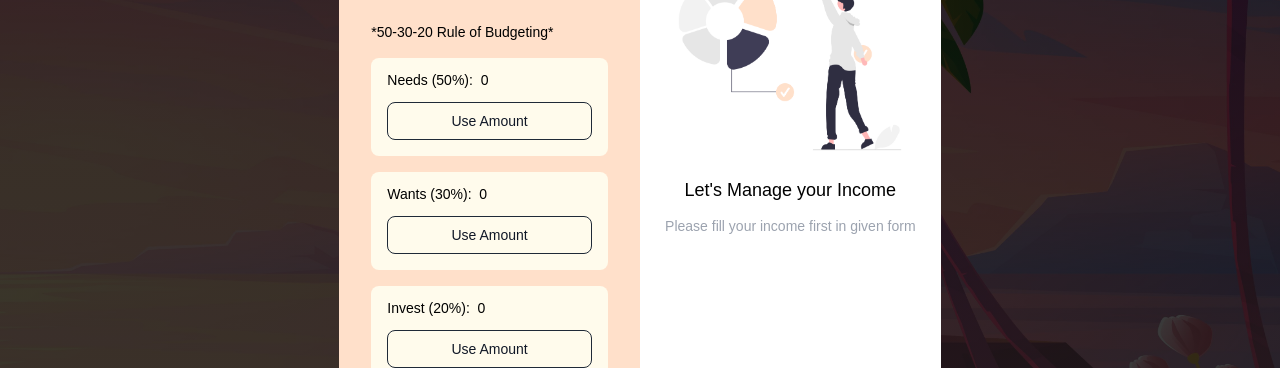
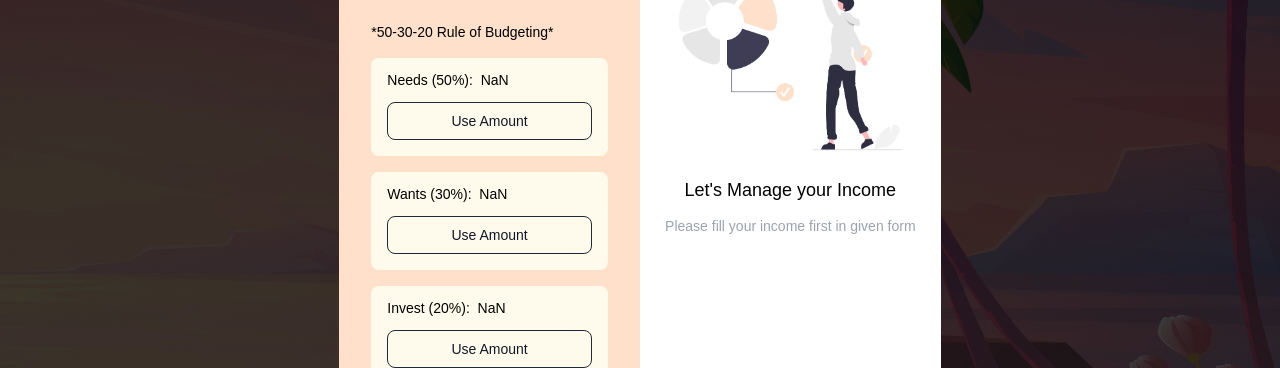
Before and after one commit to gauravsoni97/expensemanagement, a React (Create React App) app: page / in a window 1280 px wide. Shown: the part 282-650 px from the top of the page. Built offline with nearby package versions, Linux system fonts and the light colour scheme.

Commit message:
on refresh values disappear in local storeage

```diff
--- a/src/Components/Main.jsx
+++ b/src/Components/Main.jsx
@@ -12,21 +12,22 @@ let thirtyPercent = 30;
 let twentyPercent = 20;
 
 const Main = () => {
+  const [formData, setFormData] = useState({});
 
-  const [needsAmount, setNeedsAmount] = useState(0);
-  const [wantsAmount, setWantsAmount] = useState(0);
-  const [investAmount, setInvestAmount] = useState(0);
+  console.log(formData);
 
-  // --------- right side
-  const [arrayOfNeeds, setArrayOfNeeds] = useState([]);
-  const [arrayOfWants, setArrayOfWants] = useState([]);
-  const [arrayOfInvest, setArrayOfInvest] = useState([]);
+const needsAmount = (formData.income / 100) * fiftyPercent;
+ const wantsAmount = (formData.income / 100) * thirtyPercent;
+ const investAmount = (formData.income / 100) * twentyPercent;
+
+
+
+
+
 
 
   const incomeForm = useFormik({
-    initialValues: {
-      income: "",
-    },
+    initialValues: {income:formData},
 
     validationSchema: Yup.object({
       income: Yup.number()
@@ -35,16 +36,29 @@ const Main = () => {
     }),
 
     onSubmit: (values) => {
-      setNeedsAmount(Math.round((values.income / 100) * fiftyPercent));
-      setWantsAmount(Math.round((values.income / 100) * thirtyPercent));
-      setInvestAmount(Math.round((values.income / 100) * twentyPercent));
+     setFormData (values);
+
+
+      incomeForm.resetForm();
+
+      console.log(needsAmount, wantsAmount, investAmount);
+    },
+  });
 
 
 
-    },
-  });
+
+
+
+
+
 
   // -- needs wants invest form formik validation
+
+  // --------- right side
+  const [arrayOfNeeds, setArrayOfNeeds] = useState([]);
+  const [arrayOfWants, setArrayOfWants] = useState([]);
+  const [arrayOfInvest, setArrayOfInvest] = useState([]);
 
   const formik = useFormik({
     initialValues: {
@@ -65,7 +79,6 @@ const Main = () => {
     }),
 
     onSubmit: (values) => {
-
       // {
       //   formVisible === 0 &&
       //     setArrayOfNeeds((preval) => {
@@ -75,12 +88,10 @@ const Main = () => {
       //       ];
       //     });
       // }
-
     },
   });
 
   // ------------- right side form
-
 
   const [formVisible, setFormVisible] = useState(-1);
 
@@ -97,11 +108,7 @@ const Main = () => {
     console.log(formVisible);
   };
 
-
-
-
   // --------------- right side
-
 
   // Balance left code
 
@@ -135,6 +142,26 @@ const Main = () => {
     });
     setArrayOfInvest(updatedList);
   };
+
+
+// ================================================ use Effects ==============================
+
+
+
+  useEffect(() => {
+    const storedData = localStorage.getItem("formData");
+    if (storedData) {
+      setFormData(JSON.parse(storedData));
+    }
+  }, []);
+
+
+
+
+
+  useEffect(() => {
+    localStorage.setItem('formData', JSON.stringify(formData));
+  }, [formData]);
 
 
 
@@ -224,7 +251,7 @@ const Main = () => {
 
       {/* -----------------  right side form -------------------------- */}
 
-      {investAmount != 0 && formVisible !== -1 ? (
+      {needsAmount != 0 && formVisible !== -1 ? (
         <div className="mainBox-rightside p-3">
           <div className="balence_left_box w-full ">
             <p
```
Lines whose indentation alone changed are shown as unchanged.
